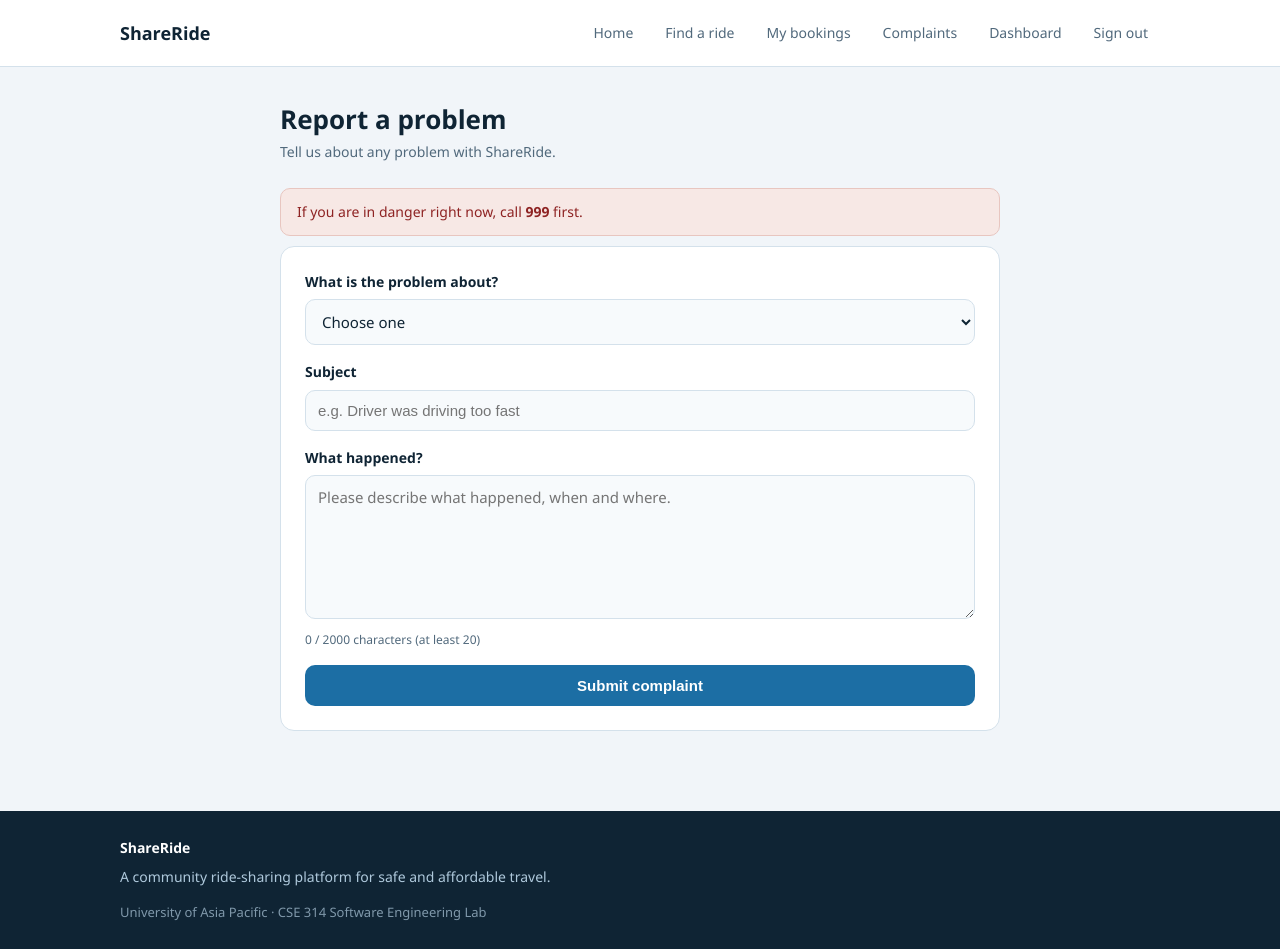
After one commit to Upoma26/ShareRide, a Flask app: page /complaints/new in a window 1280 px wide. The commit adds this page. Run offline with Flask 3, Linux system fonts and the light colour scheme; the visitor is signed in with stand-in values (Sample User, id 1).

Commit message:
SR-32: complaint filing with ride checks, open limit and status tracking

```diff
--- a/app.py
+++ b/app.py
@@ -31,6 +31,7 @@ def create_app():
     from models.sos import SosAlert  # noqa: F401
     from models.rating import Rating  # noqa: F401
     from models.audit import AuditLog  # noqa: F401
+    from models.complaint import Complaint  # noqa: F401
 
 
 
@@ -48,6 +49,8 @@ def create_app():
     app.register_blueprint(payments_bp)
     from routes.ratings import ratings_bp
     app.register_blueprint(ratings_bp)
+    from routes.complaints import complaints_bp
+    app.register_blueprint(complaints_bp)
     from routes.admin import admin_bp
     app.register_blueprint(admin_bp)
 
--- /dev/null
+++ b/models/complaint.py
@@ -0,0 +1,49 @@
+from datetime import datetime
+
+from extensions import db
+
+COMPLAINT_CATEGORIES = {
+    "safety": "Safety concern",
+    "behaviour": "Rude or unsafe behaviour",
+    "payment": "Payment or fare issue",
+    "vehicle": "Vehicle condition",
+    "no_show": "No-show or very late",
+    "other": "Other",
+}
+
+COMPLAINT_STATUSES = ("open", "investigating", "resolved", "dismissed")
+
+
+class Complaint(db.Model):
+    _tablename_ = "complaints"
+
+    id = db.Column(db.Integer, primary_key=True)
+    complainant_id = db.Column(db.Integer, db.ForeignKey("users.id"), nullable=False)
+    against_id = db.Column(db.Integer, db.ForeignKey("users.id"))
+    ride_id = db.Column(db.Integer, db.ForeignKey("rides.id"))
+
+    category = db.Column(db.String(30), nullable=False)
+    subject = db.Column(db.String(120), nullable=False)
+    description = db.Column(db.Text, nullable=False)
+
+    status = db.Column(db.String(20), nullable=False, default="open")
+    admin_note = db.Column(db.String(500))
+    action_taken = db.Column(db.String(20))
+    handled_by = db.Column(db.Integer, db.ForeignKey("users.id"))
+
+    created_at = db.Column(db.DateTime, default=datetime.utcnow)
+    updated_at = db.Column(db.DateTime, default=datetime.utcnow, onupdate=datetime.utcnow)
+    resolved_at = db.Column(db.DateTime)
+
+    complainant = db.relationship("User", foreign_keys=[complainant_id])
+    against = db.relationship("User", foreign_keys=[against_id])
+    handler = db.relationship("User", foreign_keys=[handled_by])
+    ride = db.relationship("Ride", backref="complaints")
+
+    @property
+    def category_label(self):
+        return COMPLAINT_CATEGORIES.get(self.category, self.category)
+
+    @property
+    def is_open(self):
+        return self.status in ("open", "investigating")
--- /dev/null
+++ b/routes/complaints.py
@@ -0,0 +1,120 @@
+from flask import Blueprint, render_template, request, flash, redirect, url_for, abort
+from flask_login import current_user, login_required
+
+from extensions import db
+from models.complaint import Complaint, COMPLAINT_CATEGORIES
+from models.ride import Ride
+
+complaints_bp = Blueprint("complaints", __name__, url_prefix="/complaints")
+
+MAX_OPEN_COMPLAINTS = 5
+OPEN_STATUSES = ("open", "investigating")
+
+
+def to_int(value):
+    try:
+        return int(value)
+    except (TypeError, ValueError):
+        return None
+
+
+def passengers_of(ride):
+    return [
+        b.seeker for b in ride.bookings
+        if b.status in ("accepted", "onboard", "completed")
+    ]
+
+
+def ride_role(ride):
+    if ride.provider_id == current_user.id:
+        return "driver"
+    if any(p.id == current_user.id for p in passengers_of(ride)):
+        return "passenger"
+    return None
+
+
+@complaints_bp.route("/new", methods=["GET", "POST"])
+@login_required
+def new():
+    if current_user.role == "admin":
+        abort(404)
+
+    ride = None
+    role = None
+    people = []
+
+    ride_id = to_int(request.values.get("ride_id"))
+    if ride_id:
+        ride = db.get_or_404(Ride, ride_id)
+        role = ride_role(ride)
+        if role is None:
+            abort(404)
+        people = [ride.provider] if role == "passenger" else passengers_of(ride)
+
+    if request.method == "POST":
+        category = request.form.get("category", "")
+        subject = request.form.get("subject", "").strip()
+        description = request.form.get("description", "").strip()
+        against_id = to_int(request.form.get("against_id"))
+
+        errors = []
+        if category not in COMPLAINT_CATEGORIES:
+            errors.append("Please choose what the problem is about.")
+        if not 5 <= len(subject) <= 120:
+            errors.append("Subject must be 5 to 120 characters.")
+        if not 20 <= len(description) <= 2000:
+            errors.append("Please describe the problem in 20 to 2000 characters.")
+        if against_id and against_id not in [p.id for p in people]:
+            errors.append("Please choose a person from this ride.")
+
+        open_count = Complaint.query.filter(
+            Complaint.complainant_id == current_user.id,
+            Complaint.status.in_(OPEN_STATUSES),
+        ).count()
+        if open_count >= MAX_OPEN_COMPLAINTS:
+            errors.append("You already have 5 open complaints. Please wait for them to be reviewed.")
+
+        if errors:
+            for error in errors:
+                flash(error, "danger")
+        else:
+            complaint = Complaint(
+                complainant_id=current_user.id,
+                against_id=against_id,
+                ride_id=ride.id if ride else None,
+                category=category,
+                subject=subject,
+                description=description,
+            )
+            db.session.add(complaint)
+            db.session.commit()
+            flash(f"Complaint #{complaint.id} submitted. Our team will review it soon.", "success")
+            return redirect(url_for("complaints.detail", complaint_id=complaint.id))
+
+    return render_template(
+        "complaints/new.html",
+        ride=ride,
+        role=role,
+        people=people,
+        categories=COMPLAINT_CATEGORIES,
+    )
+
+
+@complaints_bp.route("/mine")
+@login_required
+def mine():
+    complaints = (
+        Complaint.query.filter_by(complainant_id=current_user.id)
+        .order_by(Complaint.created_at.desc())
+        .all()
+    )
+    return render_template("complaints/mine.html", complaints=complaints)
+
+
+@complaints_bp.route("/<int:complaint_id>")
+@login_required
+def detail(complaint_id):
+    complaint = db.get_or_404(Complaint, complaint_id)
+    if complaint.complainant_id != current_user.id:
+        abort(404)
+    return render_template("complaints/detail.html", c=complaint)
--- a/static/css/style.css
+++ b/static/css/style.css
@@ -1808,3 +1808,34 @@ a.ride-card {
 .row-alert td {
   background: #FDF3F1;
 }
+
+.pill-complaint-open {
+  background: #F7EADA;
+  color: #7A4A0C;
+}
+
+.pill-complaint-investigating {
+  background: #E4EFF7;
+  color: #13537C;
+}
+
+.pill-complaint-resolved {
+  background: #E3F1E8;
+  color: #1E5B35;
+}
+
+.pill-complaint-dismissed {
+  background: #EDF2F6;
+  color: #51697C;
+}
+
+.complaint-link {
+  font-weight: 600;
+  color: #0F2434;
+  text-decoration: none;
+}
+
+.complaint-link:hover {
+  color: #1C6EA4;
+  text-decoration: underline;
+}
--- a/templates/base.html
+++ b/templates/base.html
@@ -17,6 +17,9 @@
       {% if current_user.is_authenticated %}
           {% if current_user.role == "seeker" %}
             <a href="{{ url_for('bookings.mine') }}">My bookings</a>
+          {% endif %}
+          {% if current_user.role in ("seeker", "provider") %}
+            <a href="{{ url_for('complaints.mine') }}">Complaints</a>
           {% endif %}
           <a href="{{ url_for('main.dashboard') }}">Dashboard</a>
           <a href="{{ url_for('auth.logout') }}">Sign out</a>
--- a/templates/bookings/confirmation.html
+++ b/templates/bookings/confirmation.html
@@ -109,6 +109,9 @@
         {% endif %}
       {% endif %}
 
+      {% if booking.status in ("accepted", "onboard", "completed") %}
+        <a href="{{ url_for('complaints.new', ride_id=ride.id) }}" class="btn btn-secondary btn-block box-action">Report a problem</a>
+      {% endif %}
 
       {% if can_show_pin %}
         <form method="POST" action="{{ url_for('bookings.reveal_pin', booking_id=booking.id) }}" class="box-action">
--- /dev/null
+++ b/templates/complaints/new.html
@@ -0,0 +1,99 @@
+{% extends "base.html" %}
+
+{% block title %}Report a problem · ShareRide{% endblock %}
+
+{% block content %}
+{% set f = request.form %}
+<div class="form-page">
+  <div class="page-head">
+    <div>
+      <h1 class="page-title">Report a problem</h1>
+      <p class="page-sub">
+        {% if ride %}
+          About your ride {{ ride.pickup }} → {{ ride.destination }} on {{ ride.ride_date.strftime("%d %b %Y") }}
+        {% else %}
+          Tell us about any problem with ShareRide.
+        {% endif %}
+      </p>
+    </div>
+  </div>
+
+  <div class="alert alert-danger">
+    If you are in danger right now, call <strong>999</strong> first.
+  </div>
+
+  <form method="POST" action="{{ url_for('complaints.new') }}" class="card" id="complaintForm" novalidate>
+    {% if ride %}
+      <input type="hidden" name="ride_id" value="{{ ride.id }}">
+
+      <div class="form-group">
+        <label for="against_id">Who is this about?</label>
+        <select id="against_id" name="against_id">
+          {% if role == "driver" %}
+            <option value="">The ride in general</option>
+          {% endif %}
+          {% for p in people %}
+            <option value="{{ p.id }}" {% if f.get('against_id') == p.id|string %}selected{% endif %}>
+              {{ p.full_name }} ({{ "driver" if p.id == ride.provider_id else "passenger" }})
+            </option>
+          {% endfor %}
+        </select>
+      </div>
+    {% endif %}
+
+    <div class="form-group">
+      <label for="category">What is the problem about?</label>
+      <select id="category" name="category" required>
+        <option value="">Choose one</option>
+        {% for key, label in categories.items() %}
+          <option value="{{ key }}" {% if f.get('category') == key %}selected{% endif %}>{{ label }}</option>
+        {% endfor %}
+      </select>
+      <small class="error-msg">Please choose a category.</small>
+    </div>
+
+    <div class="form-group">
+      <label for="subject">Subject</label>
+      <input type="text" id="subject" name="subject" minlength="5" maxlength="120"
+             value="{{ f.get('subject', '') }}" placeholder="e.g. Driver was driving too fast" required>
+      <small class="error-msg">Subject must be 5 to 120 characters.</small>
+    </div>
+
+    <div class="form-group">
+      <label for="description">What happened?</label>
+      <textarea id="description" name="description" rows="6" minlength="20" maxlength="2000"
+                placeholder="Please describe what happened, when and where." required>{{ f.get('description', '') }}</textarea>
+      <small class="hint"><span id="charCount">0</span> / 2000 characters (at least 20)</small>
+      <small class="error-msg">Please write at least 20 characters.</small>
+    </div>
+
+    <button type="submit" class="btn btn-primary btn-block">Submit complaint</button>
+  </form>
+</div>
+
+<script>
+  (function () {
+    var form = document.getElementById("complaintForm");
+    var desc = document.getElementById("description");
+    var count = document.getElementById("charCount");
+
+    function updateCount() { count.textContent = desc.value.length; }
+    desc.addEventListener("input", updateCount);
+    updateCount();
+
+    form.addEventListener("submit", function (e) {
+      var ok = true;
+      form.querySelectorAll("input[required], select[required], textarea[required]").forEach(function (field) {
+        var group = field.closest(".form-group");
+        if (!field.checkValidity()) {
+          group.classList.add("has-error");
+          ok = false;
+        } else {
+          group.classList.remove("has-error");
+        }
+      });
+      if (!ok) { e.preventDefault(); }
+    });
+  })();
+</script>
+{% endblock %}
--- a/templates/provider/requests.html
+++ b/templates/provider/requests.html
@@ -19,6 +19,7 @@
         <button type="submit" class="btn btn-primary">Complete trip</button>
       </form>
     {% endif %}
+    {{ button("Report a problem", style="secondary", href=url_for('complaints.new', ride_id=ride.id)) }}
     {{ button("Back to dashboard", style="secondary", href=url_for('provider.dashboard')) }}
   </div>
 </div>
--- a/templates/rides/active.html
+++ b/templates/rides/active.html
@@ -65,6 +65,7 @@
       </form>
 
       <a href="tel:999" class="btn btn-secondary btn-block box-action">Call 999</a>
+      <a href="{{ url_for('complaints.new', ride_id=ride.id) }}" class="btn btn-secondary btn-block box-action">Report a problem</a>
 
       {% if my_alerts %}
         <p class="user-meta box-action">
```
Also changed, not shown: templates/complaints/detail.html (added, +59 -0 lines), templates/complaints/mine.html (added, +38 -0 lines).
